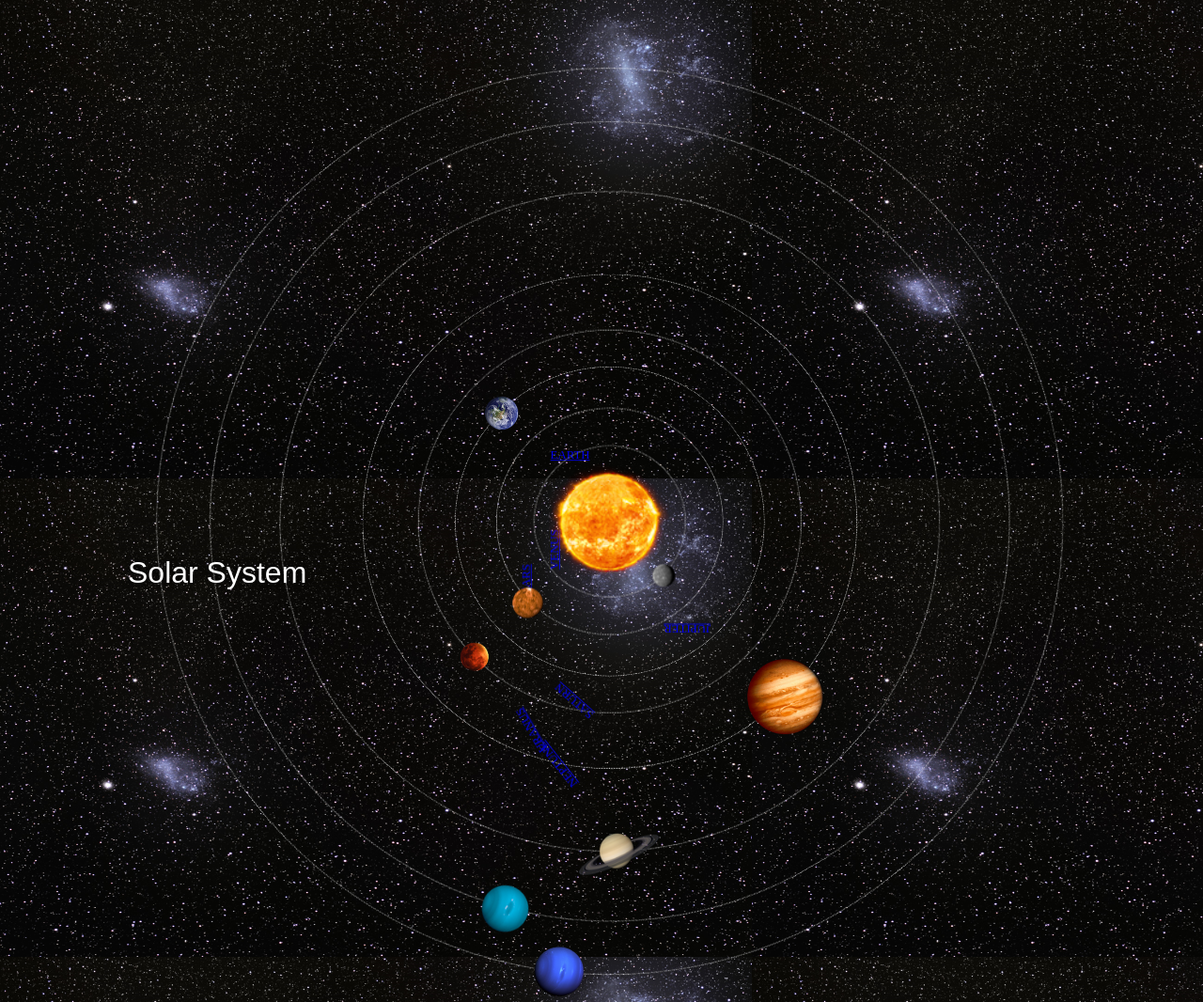
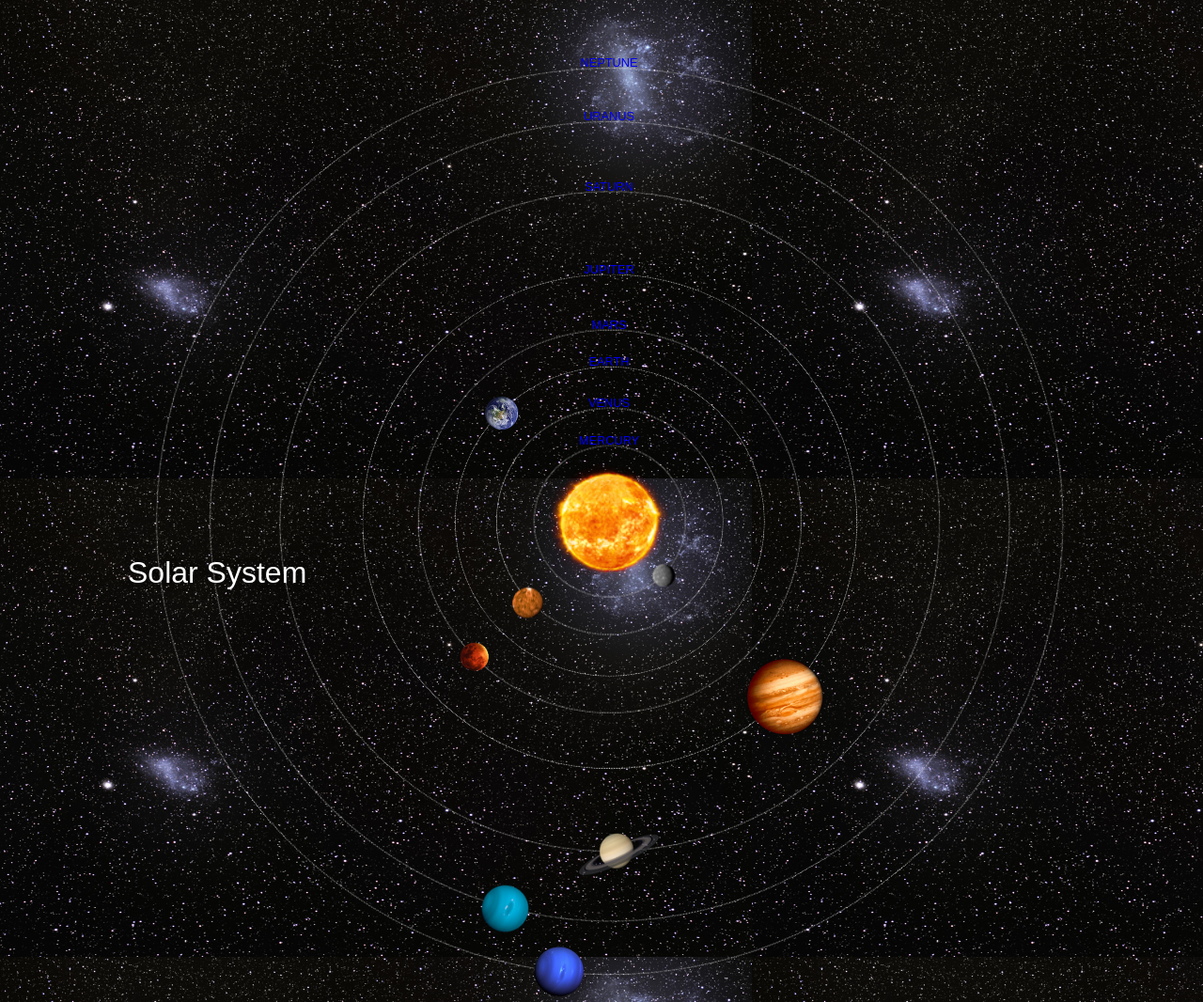
Before and after one commit to karaboselemela11-ITvarsity/Module-5-Assessment-1, a plain HTML site: page index.html in a window 1280 px wide. Shown: the top 1066 px of the page at 94% size. Drawn offline with Linux system fonts and the light colour scheme.

Commit message:
Add files via upload

```diff
--- a/index.html
+++ b/index.html
@@ -12,51 +12,61 @@
 
             <div id="neptune-orbit">
              <a href="neptune.html"><img src="images/neptune.png" id="neptune"/></a>
-               <div id="neptune-label" class="label-box"></div>
+            </div>
+            <div id="neptune-label" class="label-box">
                <a href="neptune.html">NEPTUNE</a>
             </div>
 
             <div id="uranus-orbit">
                <a href="uranus.html"><img src="images/uranus.png" id="uranus"/></a>
-                <div id="uranus-label" class="label-box"></div>
+              </div>
+              <div id="uranus-label" class="label-box">
                  <a href="uranus.html">URANUS</a>
             </div>
 
             <div id="saturn-orbit">
                <a href="saturn.html"><img src="images/saturn.png" id="saturn"/></a>
-                <div id="saturn-label" class="label-box"></div>
+              </div>
+              <div id="saturn-label" class="label-box">
                  <a href="saturn.html">SATURN</a>
             </div>
 
             <div id="jupiter-orbit">
                <a href="jupiter.html"><img src="images/jupiter.png" id="jupiter"/></a>
-                <div id="jupiter-label" class="label-box"></div>
+              </div>
+              <div id="jupiter-label" class="label-box">
                  <a href="jupiter.html">JUPITER</a>
               </div>
 
               <div id="mars-orbit">
                <a href="mars.html"><img src="images/mars.png" id="mars"/></a>
-                <div id="mars-label" class="label-box"></div>
+              </div>
+              <div id="mars-label" class="label-box">
                  <a href="mars.html">MARS</a>
               </div>
 
               <div id="earth-orbit">
                <a href="earth.html"><img src="images/earth.png" id="earth"/></a>
-                <div id="earth-label" class="label-box"></div>
+              </div>
+              <div id="earth-label" class="label-box">
                  <a href="earth.html">EARTH</a>
               </div>
 
               <div id="venus-orbit">
                <a href="venus.html"><img src="images/venus.png" id="venus"/></a>
-                <div id="venus-label" class="label-box"></div>
+              </div>
+              <div id="venus-label" class="label-box">
                  <a href="venus.html">VENUS</a>
               </div>
 
               <div id="mercury-orbit">
                <a href="mercury.html"><img src="images/mercury.png" id="mercury"/></a>
-                <div id="mercury-label" class="label-box"></div>
+              </div>
+              <div id="mercury-label" class="label-box">
                  <a href="mercury.html">MERCURY</a>
               </div>
+
+
         </div>
     </body>
 </html>
```
Lines whose indentation alone changed are shown as unchanged.
